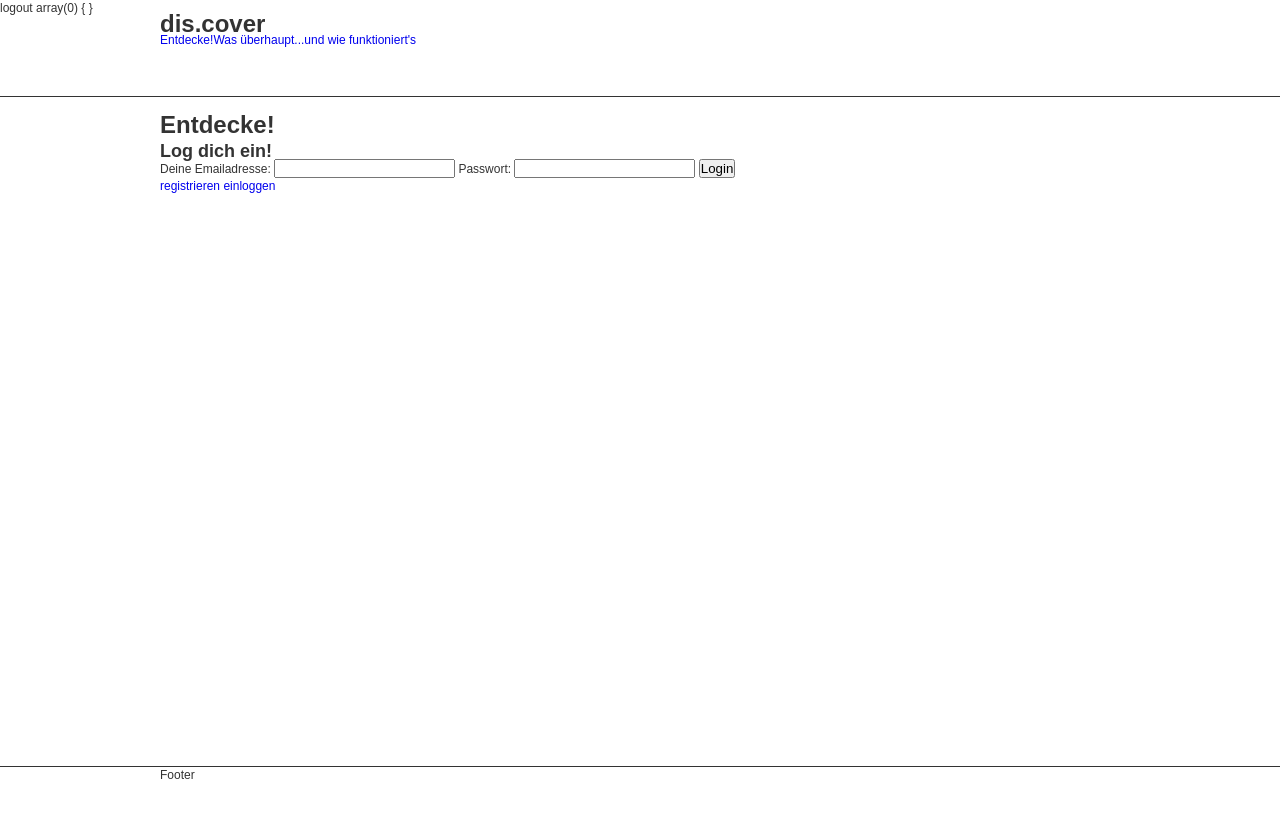
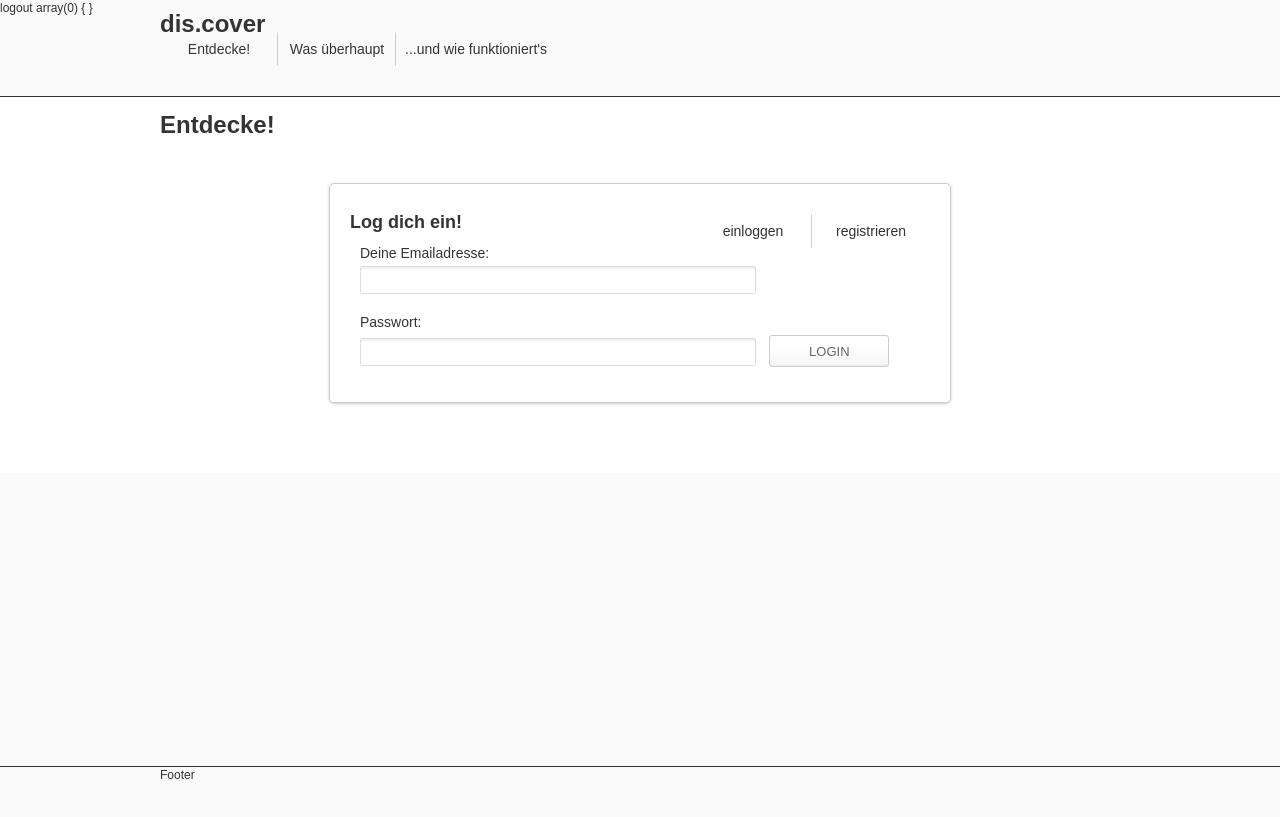
Before and after one commit to JimBerg/mapgames, a CodeIgniter app: page /index.php/user/login in a window 1280 px wide. Run offline with CodeIgniter, Linux system fonts and the light colour scheme; data that the repository does not hold is empty; some libraries are stand-ins or nearby versions.

Commit message:
db updates, working on login

```diff
--- a/application/config/autoload.php
+++ b/application/config/autoload.php
@@ -52,7 +52,7 @@ $autoload['packages'] = array();
 |	$autoload['libraries'] = array('database', 'session', 'xmlrpc');
 */
 
-$autoload['libraries'] = array( 'database', 'template' );
+$autoload['libraries'] = array( 'database', 'template', 'Utilities' );
 
 
 /*
--- a/application/controllers/user.php
+++ b/application/controllers/user.php
@@ -14,11 +14,8 @@ class User extends CI_Controller {
 	*------------------------------------------------------------*/
 	public function index( $view = 'login' )
 	{
-		$data[ 'nav' ] = array(
-			array( 'name' => 'Entdecke!', 'url' => '' ),
-			array( 'name' => 'Was überhaupt', 'url' => ''),
-			array( 'name' => '...und wie funktioniert\'s', 'url' => '' )
-		);
+		$data[ 'nav' ] = Utilities::setNavigation();
+		$data[ 'activeView' ] = $view;
 
 		$this->template->write_view( 'header', 'header', $data );
 		$this->template->write_view( 'login', $view );
@@ -31,11 +28,7 @@ class User extends CI_Controller {
 	*------------------------------------------------------------*/
 	public function login()
 	{
-		$data[ 'nav' ] = array(
-			array( 'name' => 'Entdecke!', 'url' => '' ),
-			array( 'name' => 'Was überhaupt', 'url' => ''),
-			array( 'name' => '...und wie funktioniert\'s', 'url' => '' )
-		);
+		$data[ 'nav' ] = Utilities::setNavigation();
 
 		if ( isset( $_SESSION[ 'user' ] ) ) {
          	redirect( 'app/index/login' );
@@ -55,7 +48,7 @@ class User extends CI_Controller {
                   );
 			if ( $result !== false ) {
             	$_SESSION[ 'user' ] = $this->input->post( 'email' );
-				$state = "login";
+				$this->state = "login";
             	redirect( 'app/index/login' );
          	}
 		}
@@ -71,7 +64,8 @@ class User extends CI_Controller {
    	public function logout()
    	{
       	session_destroy();
-      	$this->template->write_view( 'header', 'header' );
+		$data[ 'nav' ] = Utilities::setNavigation();
+      	$this->template->write_view( 'header', 'header', $data );
 		$this->template->write_view( 'login', 'login' );
 		$this->template->render();
    	}
@@ -92,13 +86,23 @@ class User extends CI_Controller {
 	{
 		$this->load->model( 'userModel' );
 
-		$data = array(
+		$dataUser = array(
 			'firstname' => $this->input->post( 'firstname' ),
 			'email' 	=> $this->input->post( 'email' ),
 			'password' 	=> $this->input->post( 'password' ),
 		);
 
-		$this->userModel->createUser( $data );
+		$dataLocation = array(
+			'lat' 	=> 12.122,
+			'lng' 	=> 32.110,
+			'name' 	=> 'Somewhere',
+		);
+//TODO: if no error
+		$this->userModel->createUser( $dataUser, $dataLocation );
+
+		$_SESSION[ 'user' ] = $this->input->post( 'email' );
+		$this->state = "login";
+		redirect( 'app/index/login' );
 	}
 
 
@@ -111,12 +115,7 @@ class User extends CI_Controller {
 
 		if( $_SESSION[ 'user'] ) {
 
-			$data[ 'nav' ] = array(
-				array( 'name' => 'LoginNav!', 'url' => '' ),
-				array( 'name' => 'LoginNav', 'url' => ''),
-				array( 'name' => 'Profil', 'url' => 'user/getProfile' ),
-				array( 'name' => 'logout', 'url' => 'user/logout' )
-			);
+			$data[ 'nav' ] = Utilities::setNavigation( 'login' );
 
 			$this->state = "login";
 			$email = $_SESSION[ 'user'];
@@ -127,7 +126,8 @@ class User extends CI_Controller {
 			$this->template->render();
 		} else {
 			$this->state = "logout";
-			$this->template->write_view( 'header', 'header' );
+			$data[ 'nav' ] = Utilities::setNavigation();
+			$this->template->write_view( 'header', 'header', $data );
 			$this->template->write_view( 'login', 'login' );
 			$this->template->render();
 		}
--- a/application/css/style.css
+++ b/application/css/style.css
@@ -39,6 +39,7 @@ body {
 body {
 	font: 12px/16px Arial, Helvetica, sans-serif;
 	color: #333;
+	background: #fafafa;
 }
 
 :focus {
@@ -172,6 +173,62 @@ ul.nav li {
 }
 
 
+ul.nav li {
+	display: block;
+	float: left;
+	height: 24px;
+	min-width: 100px;
+	line-height: 24px;
+	padding: 4px 8px;
+	border: 1px solid transparent;
+	border-right: 1px solid #ccc;
+	text-align: center;
+
+	/*-webkit-transition: all 120ms ease-in;*/
+}
+
+ul.nav li:last-child {
+	border: 1px solid transparent;
+}
+
+ul.nav li a{
+	color: #333333;
+	font-size: 14px;
+	text-shadow: 1px 1px 0 #fff;
+	display: block;
+}
+
+
+ul.nav li a:hover,
+ul.nav li.active a {
+	color: #557099;
+	/*box-shadow:
+		inset 0px 16px 0px #fff,
+		inset 0px -16px 0px #efefef;
+	border: 1px solid #fff;*/
+
+	/*background: rgb(255,255,255);
+	background: -moz-linear-gradient(top,  rgba(255,255,255,1) 0%, rgba(246,246,246,1) 96%, rgba(214,214,214,1) 100%);
+	background: -webkit-gradient(linear, left top, left bottom, color-stop(0%,rgba(255,255,255,1)), color-stop(96%,rgba(246,246,246,1)), color-stop(100%,rgba(214,214,214,1)));
+	background: -webkit-linear-gradient(top,  rgba(255,255,255,1) 0%,rgba(246,246,246,1) 96%,rgba(214,214,214,1) 100%);
+	background: -o-linear-gradient(top,  rgba(255,255,255,1) 0%,rgba(246,246,246,1) 96%,rgba(214,214,214,1) 100%);
+	background: -ms-linear-gradient(top,  rgba(255,255,255,1) 0%,rgba(246,246,246,1) 96%,rgba(214,214,214,1) 100%);
+	background: linear-gradient(to bottom,  rgba(255,255,255,1) 0%,rgba(246,246,246,1) 96%,rgba(214,214,214,1) 100%);
+	filter: progid:DXImageTransform.Microsoft.gradient( startColorstr='#ffffff', endColorstr='#d6d6d6',GradientType=0 );*/
+}
+
+
+/** ----------------------------------------------------------------- *
+* Meta-Nav-Login-View
+* ------------------------------------------------------------------- */
+#navigation-login-view {
+	float: right;
+}
+
+
+
+
+
 /** ----------------------------------------------------------------- *
 * Footer
 * ------------------------------------------------------------------- */
@@ -185,34 +242,105 @@ ul.nav li {
 }
 
 
+/** ----------------------------------------------------------------- *
+* Form Elements
+* ------------------------------------------------------------------- */
+input {
+ 	background-color: white;
+	background-image: -webkit-gradient(linear, 0% 0%, 0% 100%, color-stop(1%, #EEE), color-stop(15%, white));
+	background-image: -webkit-linear-gradient(top, #EEE 1%, white 15%);
+	background-image: -moz-linear-gradient(top, #EEE 1%, white 15%);
+	background-image: -o-linear-gradient(top, #EEE 1%, white 15%);
+	background-image: -ms-linear-gradient(top, #EEE 1%, white 15%);
+	background-image: linear-gradient(top, #EEE 1%, white 15%);
+
+ 	border: 1px solid #ddd;
+	border-radius: 2px;
+	padding: 2px 4px;
+	height: 22px;
+	width: 386px;
+	margin: 5px 0px 5px 10px;
+	color: #555;
+	font-size: 13px;
+}
+
+textarea {
+ 	border: 1px solid #ddd;
+	border-radius: 2px;
+	padding: 2px 4px;
+	height: 120px;
+	width: 386px;
+	margin: 5px 0px 5px 10px;
+}
+
+label {
+ 	display: block;
+ 	margin: 15px 0px 0px 10px;
+ 	font-size: 14px;
+ 	text-shadow: 1px 0 0 #fff;
+}
+
+:focus {
+	border: 1px solid #aaa;
+	outline: 0px solid transparent;
+	/*box-shadow: inset 0px 0px 1px #bbb;*/
+}
+
+button,
+input[type='submit'] {
+ 	/*display: none;*/
+
+ 	cursor: pointer;
+
+ 	height: 32px;
+ 	width: 120px;
+
+ 	line-height: 32px;
+ 	text-align: center;
+ 	border-radius: 3px;
+
+ 	padding: 0;
+
+ 	text-shadow: 0 1px 0 #fff;
+ 	color: #666;
+ 	text-transform: uppercase;
+
+ 	background: rgb(255,255,255);
+	background: -moz-linear-gradient(top,  rgba(255,255,255,1) 34%, rgba(246,246,246,1) 91%, rgba(237,237,237,1) 100%);
+	background: -webkit-gradient(linear, left top, left bottom, color-stop(34%,rgba(255,255,255,1)), color-stop(91%,rgba(246,246,246,1)), color-stop(100%,rgba(237,237,237,1)));
+	background: -webkit-linear-gradient(top,  rgba(255,255,255,1) 34%,rgba(246,246,246,1) 91%,rgba(237,237,237,1) 100%);
+	background: -o-linear-gradient(top,  rgba(255,255,255,1) 34%,rgba(246,246,246,1) 91%,rgba(237,237,237,1) 100%);
+	background: -ms-linear-gradient(top,  rgba(255,255,255,1) 34%,rgba(246,246,246,1) 91%,rgba(237,237,237,1) 100%);
+	background: linear-gradient(to bottom,  rgba(255,255,255,1) 34%,rgba(246,246,246,1) 91%,rgba(237,237,237,1) 100%);
+	filter: progid:DXImageTransform.Microsoft.gradient( startColorstr='#ffffff', endColorstr='#ededed',GradientType=0 );
+
+	border: 1px solid #ccc;
+	/*float: right;
+	margin: 10px -20px 0 0;*/
+}
+
+button:hover,
+input[type='submit']:hover {
+ 	background: -webkit-linear-gradient(top, rgba(255,255,255,1) 34%,rgba(236,236,236,1) 91%,rgba(220,220,220,1) 100%);
+ 	border: 1px solid #aaa;
+}
+
+/** ----------------------------------------------------------------- *
+* Login Container
+* ------------------------------------------------------------------- */
+#login-box {
+	width: 580px;
+	border-radius: 5px;
+	border: 1px solid #ccc;
+	margin: 40px auto;
+	box-shadow: 0 1px 3px #ccc;
+	padding: 30px 20px;
+}
 
 
-
-
-
-
-
-
-
-
-
-
-
-
-
-
-
-
-
-
-
-
-
-
-
-
-
-
+/** ----------------------------------------------------------------- *
+* Map Styles
+* ------------------------------------------------------------------- */
 #map {
 	width: 750px;
 	height: 420px;
--- a/application/js/script.js
+++ b/application/js/script.js
@@ -6,12 +6,13 @@
 	var cg_game = {};
 	var cg_geolocation = {};
 	var cg_map = {};
+	var cg_user = {};
 
 
 	/* ------------------------------------------------------------*
 	* fetch some dom elements || caching
 	* ------------------------------------------------------------*/
-
+	var mapcontainer = document.getElementById( 'map' );
 
 
 	/* ------------------------------------------------------------*
@@ -49,14 +50,21 @@
 
 	}
 
+
+
+
 	$( '#getLocation' ).on( 'click', function( e ) {
 		e.preventDefault();
 		alert( 'wir brauchen deine location' );
-		cg_game.init();
+		var test = cg_game.init();
+		console.log(test);
 	});
 
- 	var map = L.map( 'map' ).setView(  [ '46', '12'] , 12 );
- 	L.tileLayer("http://{s}.tile.cloudmade.com/BC9A493B41014CAABB98F0471D759707/997/256/{z}/{x}/{y}.png", { maxZoom: 22, detectRetina: true } ).addTo(map);
+
+	if( mapcontainer != null ||  mapcontainer != undefined ) {
+ 		var map = L.map( 'map' ).setView(  [ '46', '12'] , 12 );
+ 		L.tileLayer("http://{s}.tile.cloudmade.com/BC9A493B41014CAABB98F0471D759707/997/256/{z}/{x}/{y}.png", { maxZoom: 22, detectRetina: true } ).addTo(map);
+	}
 
 
 })( jQuery );
--- /dev/null
+++ b/application/libraries/Utilities.php
@@ -0,0 +1,20 @@
+<?php
+Class Utilities
+{
+	public static function setNavigation( $page = 'logout')
+	{
+		if( $page == 'logout' ) {
+			return $data[ 'nav' ] = array(
+				array( 'name' => 'Entdecke!', 'url' => 'user/index' ),
+				array( 'name' => 'Was überhaupt', 'url' => 'infopage/about'),
+				array( 'name' => '...und wie funktioniert\'s', 'url' => 'infopage/how' )
+			);
+		} else {
+			return $data[ 'nav' ] = array(
+				array( 'name' => 'Map', 'url' => 'app/index' ),
+				array( 'name' => 'Profil', 'url' => 'user/getProfile' ),
+				array( 'name' => 'Logout', 'url' => 'user/logout' )
+			);
+		}
+	}
+}
--- a/application/views/header.php
+++ b/application/views/header.php
@@ -1,4 +1,4 @@
-<ul class="nav level-1">
+<ul class="nav">
 
     <?php if( !empty( $nav ) ): ?>
 		<?php
--- a/application/views/layout.php
+++ b/application/views/layout.php
@@ -32,10 +32,16 @@
 
 	                    <div class="content-col col-overall-width">
 	                        <div id="login-box">
+	                        	<ul id="navigation-login-view" class="nav">
+									<li <?php if ( $activeView == 'login' ) { echo "class='active'"; } ?>>
+										<a href="<?php echo site_url( 'user/index/login' ); ?>">einloggen</a>
+									</li>
+							 		<li <?php if ( $activeView == 'register' ) { echo "class='active'"; } ?>>
+										<a href="<?php echo site_url( 'user/index/register' ); ?>">registrieren</a>
+							 		</li>
+								</ul>
 	      						<?php echo $login; ?>
 	      					</div>
-	      					<a href="<?php echo site_url( 'user/index/register' ); ?>">registrieren</a>
-	      					<a href="<?php echo site_url( 'user/index/login' ); ?>">einloggen</a>
 	                    </div>
 					<?php else: ?>
 						<div class="section-head">
```
Also changed, not shown: application/controllers/app.php (+3 -8 lines), application/controllers/main.php (deleted, +0 -8 lines), application/controllers/snippet.php (deleted, +0 -60 lines), application/models/userModel.php (+6 -3 lines).
